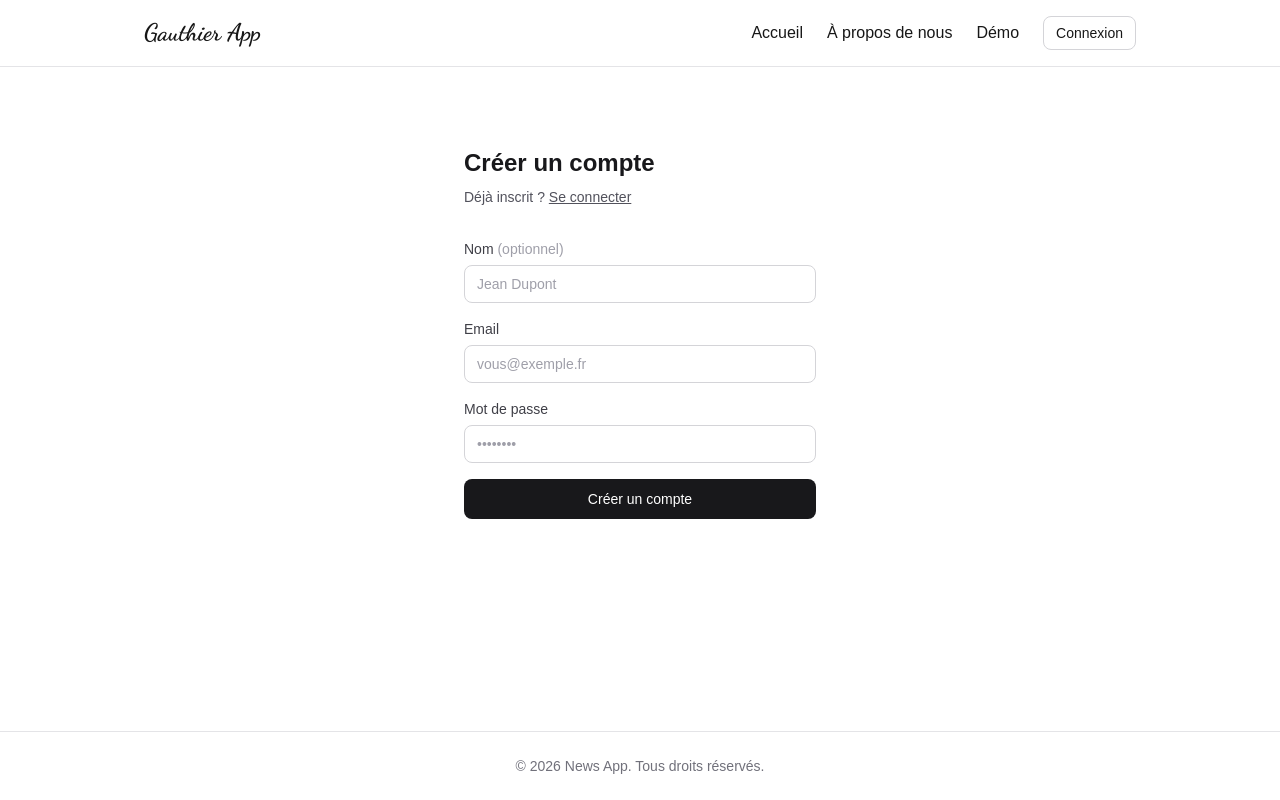
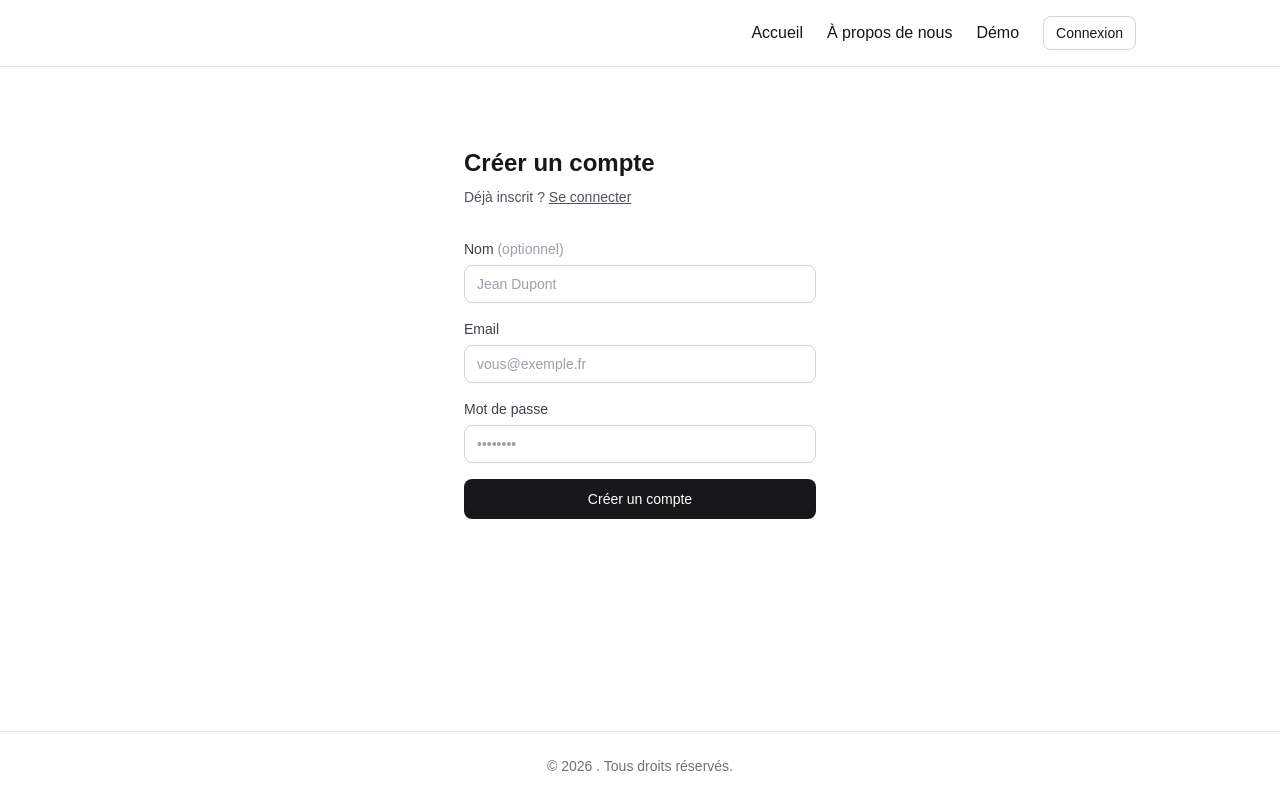
Before and after one commit to CharlesGAUTHIER1999/nextjs-app, a Next.js app: page /register in a window 1280 px wide. Built offline with nearby package versions, Linux system fonts and the light colour scheme; no server answers.

Commit message:
feat(4-3): adding public and private env and expose them

```diff
--- /dev/null
+++ b/app/api/products/route.ts
@@ -0,0 +1,13 @@
+import { NextResponse } from "next/server";
+import { getProducts } from "@/domains/catalog/repository/productRepository";
+import { getApiSecretKey } from "@/app/lib/serverEnv";
+
+export async function GET() {
+    // Démonstration : la variable server-only est accessible ici (Route Handler)
+    // mais jamais exposée au navigateur
+    const secret = getApiSecretKey();
+    console.log("[API /products] Server secret loaded:", secret.slice(0, 5) + "…");
+
+    const products = await getProducts();
+    return NextResponse.json(products);
+}
--- a/app/components/Footer.tsx
+++ b/app/components/Footer.tsx
@@ -5,7 +5,7 @@ export async function Footer() {
     return (
         <footer className="mt-auto border-t border-zinc-200 dark:border-zinc-800">
             <div className="mx-auto max-w-5xl px-4 py-6 text-center text-sm text-zinc-500 dark:text-zinc-400">
-                © {year} News App. Tous droits réservés.
+                © {year} {process.env.NEXT_PUBLIC_SITE_NAME}. Tous droits réservés.
             </div>
         </footer>
     );
--- a/app/components/Nav.tsx
+++ b/app/components/Nav.tsx
@@ -8,7 +8,7 @@ export function Nav() {
         <header className="border-b border-zinc-200 dark:border-zinc-800">
             <nav className="mx-auto flex max-w-5xl items-center justify-between px-4 py-4">
                 <Link href="/" className="font-display text-2xl font-bold">
-                    Gauthier App
+                    {process.env.NEXT_PUBLIC_SITE_NAME}
                 </Link>
                 <div className="flex items-center gap-6">
                     <ul className="flex gap-6">
--- /dev/null
+++ b/app/lib/serverEnv.ts
@@ -0,0 +1,12 @@
+/**
+ * Variables d'environnement server-only.
+ * Ce fichier ne doit être importé que depuis des Server Components ou Route Handlers.
+ * Les variables sans préfixe NEXT_PUBLIC_ ne sont jamais exposées au navigateur.
+ */
+export function getApiSecretKey(): string {
+    const key = process.env.API_SECRET_KEY;
+    if (!key) {
+        throw new Error("API_SECRET_KEY is not defined");
+    }
+    return key;
+}
```
